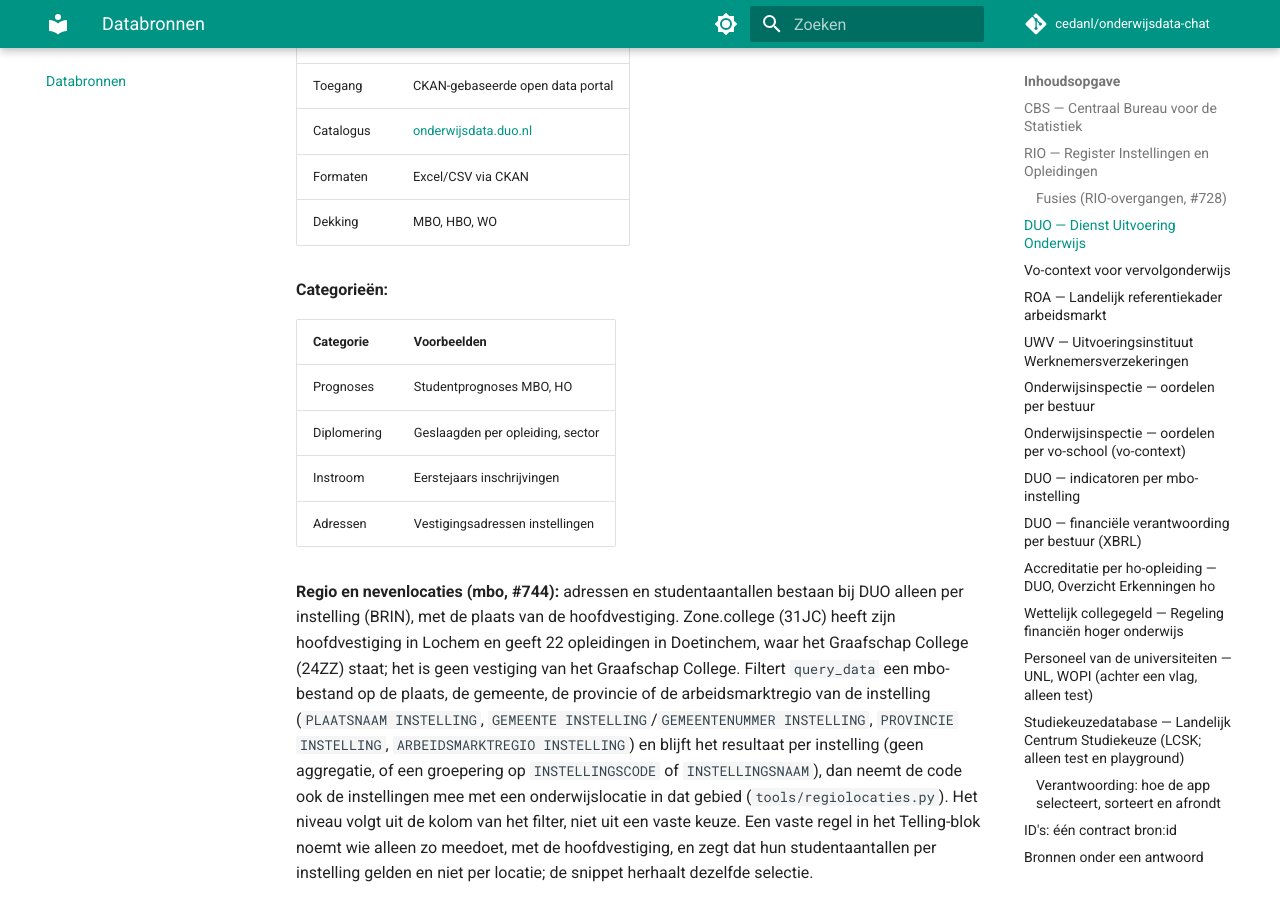
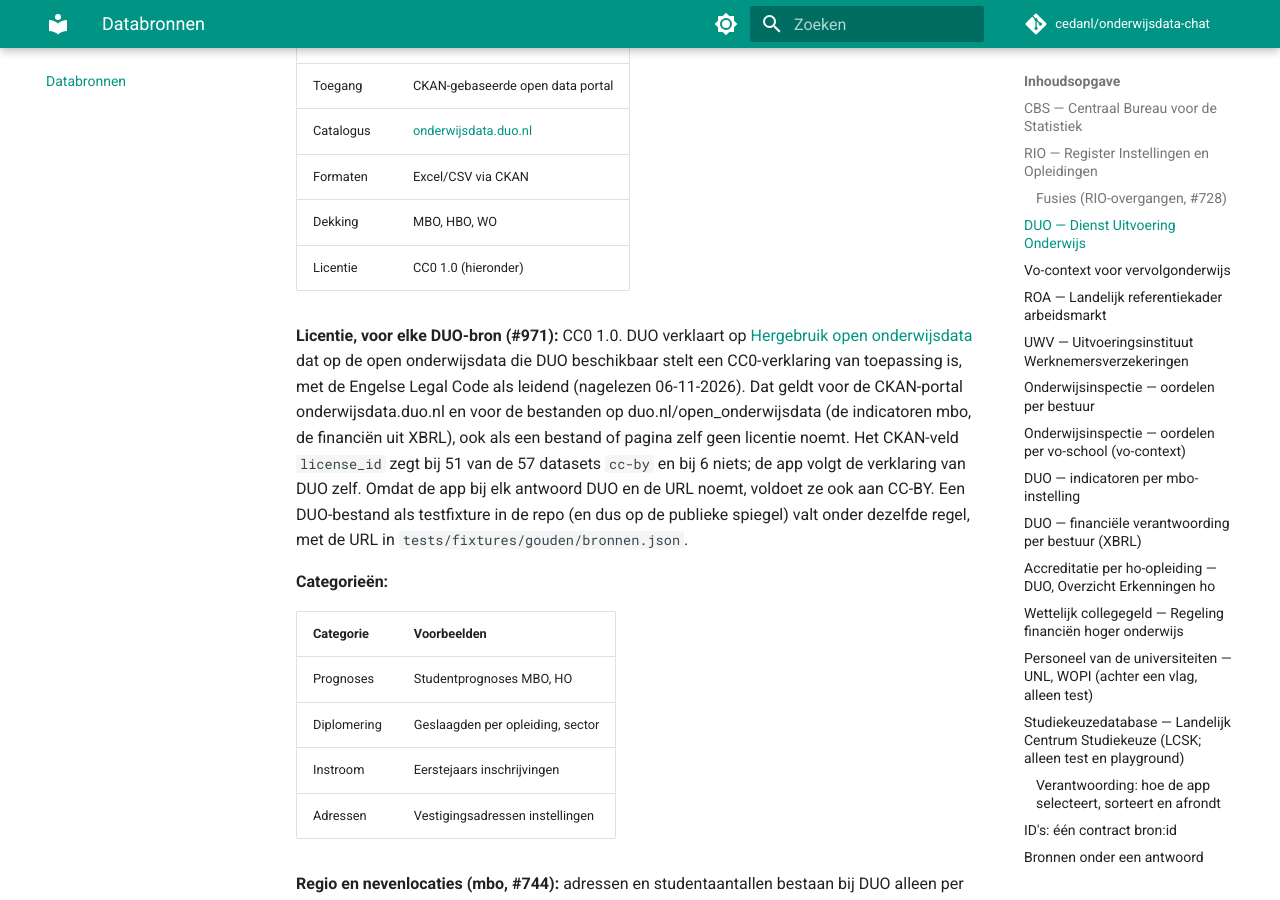
Before and after one commit to cedanl/onderwijsdata-chat, an MkDocs documentation site: the page built from docs/databronnen.md, in a window 1280 px wide and 900 px high, scrolled down 3961 px. Built offline with MkDocs 1.6.1 and Material for MkDocs 9.7.7, drawn with Linux system fonts in a browser that asks for light colours; comment, search, counter and statistics services are not loaded; some of the changed text lies outside the part shown.

Commit message:
docs(licentie): een regel voor elke DUO-bron, CC0
DUO's hergebruikpagina (nagelezen 06-11) verklaart CC0 voor de open
onderwijsdata; de mbo-indicatoren stonden als 'navraag loopt', de
accreditatie als CC-BY (het CKAN-veld). Nu een regel in databronnen.md en
een constante DUO_LICENTIE voor financien en accreditatie.

Refs #971

Co-Authored-By: Claude Opus 5.5 <noreply@anthropic.com>
Claude-Session: https://claude.ai/code/session_01Q6io2NcRYib8GdgGR9FoeG

```diff
--- a/docs/databronnen.md
+++ b/docs/databronnen.md
@@ -99,6 +99,16 @@ hbo en wo niets aan toe (onderzoek 04-11-2026, no-go): de chat gebruikt alleen R
 | Catalogus | [onderwijsdata.duo.nl](https://onderwijsdata.duo.nl) |
 | Formaten | Excel/CSV via CKAN |
 | Dekking | MBO, HBO, WO |
+| Licentie | CC0 1.0 (hieronder) |
+
+**Licentie, voor elke DUO-bron (#971):** CC0 1.0. DUO verklaart op
+[Hergebruik open onderwijsdata](https://duo.nl/open_onderwijsdata/veelgestelde-vragen/hergebruik.jsp) dat op de open
+onderwijsdata die DUO beschikbaar stelt een CC0-verklaring van toepassing is, met de Engelse Legal Code als leidend
+(nagelezen 06-11-2026). Dat geldt voor de CKAN-portal onderwijsdata.duo.nl en voor de bestanden op
+duo.nl/open_onderwijsdata (de indicatoren mbo, de financiën uit XBRL), ook als een bestand of pagina zelf geen licentie
+noemt. Het CKAN-veld `license_id` zegt bij 51 van de 57 datasets `cc-by` en bij 6 niets; de app volgt de verklaring van
+DUO zelf. Omdat de app bij elk antwoord DUO en de URL noemt, voldoet ze ook aan CC-BY. Een DUO-bestand als testfixture
+in de repo (en dus op de publieke spiegel) valt onder dezelfde regel, met de URL in `tests/fixtures/gouden/bronnen.json`.
 
 **Categorieën:**
 
@@ -334,12 +344,13 @@ chat via `get_mbo_indicatoren`, alleen voor mbo-instellingen (#727).
 - **Weigeren in plaats van gokken:** de kolommen komen uit de koppen. Een onbekende kop, sheet, BRIN of
   vergelijkingsgroep, een percentage buiten 0–1, of een groepswaarde die binnen een groep verschilt (verwisselde
   kolommen) geeft een foutmelding zonder cijfers. Een HTML-foutpagina met HTTP 200 (soft 404) ook.
-- **Licentie:** DUO vermeldt geen licentie bij dit bestand; navraag loopt. De bronvermelding noemt DUO en de URL.
+- **Licentie:** CC0 1.0, zoals alle open onderwijsdata van DUO ([de regel](#duo-dienst-uitvoering-onderwijs)); het
+  bestand en indicatoren.jsp noemen zelf geen licentie. De bronvermelding noemt DUO en de URL.
 - **Bereikbaarheid:** `bron:ping` meet dagelijks of de bron bereikbaar is.
 
 | Eigenschap | Details |
 |------------|---------|
-| Toegang | duo.nl, open onderwijsdata (licentie nog niet bevestigd) |
+| Toegang | duo.nl, open onderwijsdata (CC0) |
 | Inhoud | Jaarresultaat, diplomaresultaat en nieuwe vsv'ers per mbo-instelling, met vergelijkingsgroep |
 | Formaat | xlsx, één editie per jaar, één keer per dag opgehaald |
 | Koppeling | Instellingscode (BRIN) uit het register |
@@ -380,10 +391,8 @@ In de chat via `get_bestuursfinancien`; in het pakket `onderwijsbronnen.duo.fina
   alleen met voorgangers die zelf als mbo-, hbo- of wo-bestuur in de verantwoording staan.
 - **Vaste voorbehouden:** het hele bestuur (ook vo), geen uitspraak over kwaliteit, verslagjaar = boekjaar en niet door
   een accountant gecontroleerd, één variant, een signaal is geen oordeel.
-- **Licentie:** CC0 1.0. De pagina van het bestand noemt geen licentie, maar op de open onderwijsdata van DUO rust een
-  CC0-verklaring ([Hergebruik open onderwijsdata](https://duo.nl/open_onderwijsdata/veelgestelde-vragen/hergebruik.jsp),
-  de Engelse Legal Code is leidend); het bestand staat op diezelfde site. Een schriftelijke bevestiging per bestand is er
-  niet. `LICENTIE_BEVESTIGD` in `tools/beschikbaarheid.py` staat daarom op True; op False geeft de tool op playground en
+- **Licentie:** CC0 1.0, zoals alle open onderwijsdata van DUO ([de regel](#duo-dienst-uitvoering-onderwijs)); de
+  pagina van het bestand noemt zelf geen licentie. Een schriftelijke bevestiging per bestand is er niet. `LICENTIE_BEVESTIGD` in `tools/beschikbaarheid.py` staat daarom op True; op False geeft de tool op playground en
   productie weer alleen een melding, en bepaalt dezelfde regel de status in search_catalog (dan `alleen_catalogus`), de
   suggestievragen op het startscherm en de tellingen (#956).
 - **Citaties, telling en export (#956):** elk getal uit de tool krijgt een citatie (ook met decimale komma); de tabel
@@ -403,7 +412,8 @@ In de chat via `get_bestuursfinancien`; in het pakket `onderwijsbronnen.duo.fina
 
 ## Accreditatie per ho-opleiding — DUO, Overzicht Erkenningen ho
 
-DUO publiceert dagelijks de erkende ho-opleidingen per instelling (`overzicht-erkenningen-ho`, CC-BY), met de datums
+DUO publiceert dagelijks de erkende ho-opleidingen per instelling (`overzicht-erkenningen-ho`, CC0 zoals elke
+[DUO-bron](#duo-dienst-uitvoering-onderwijs); CKAN meldt `cc-by`), met de datums
 die de NVAO of de minister over de accreditatie vastlegt (toelichting v1.8). In de chat via `get_accreditatie`, per
 hbo- of wo-opleiding (#726, stap A).
 - **Geen oordeel:** het overzicht bevat geen NVAO-oordeel (voldoende, goed, excellent), geen besluittekst en geen
@@ -415,7 +425,7 @@ hbo- of wo-opleiding (#726, stap A).
 
 | Eigenschap | Details |
 |------------|---------|
-| Toegang | onderwijsdata.duo.nl, open data (CC-BY), via het gewone DUO-laadpad |
+| Toegang | onderwijsdata.duo.nl, open data (CC0), via het gewone DUO-laadpad |
 | Inhoud | Erkenning en accreditatiedatums per instelling en opleiding (CROHO) |
 | Formaat | CSV, dagelijks bijgewerkt |
 | Koppeling | `INSTELLINGSCODE` = instellingscode uit het register; `ERKENDEOPLEIDINGSCODE` = CROHO, vijf cijfers |
--- a/docs/tools.md
+++ b/docs/tools.md
@@ -533,7 +533,7 @@ verantwoording uit XBRL (#935, besluit op #725; `tools/financien.py`, bron en re
 De accreditatiedatums van één hbo- of wo-opleiding bij één instelling, uit DUO's Overzicht Erkenningen ho (#726 stap A,
 `tools/accreditatie.py`).
 - **Route:** de code zoekt de instelling in het register en laadt het erkenningenbestand via `get_duo_data`
-  (`overzicht-erkenningen-ho`, bestand 0; CC-BY, dagelijks bijgewerkt). De opleiding zoekt ze op CROHO-code (vijf
+  (`overzicht-erkenningen-ho`, bestand 0; CC0 zoals elke DUO-bron, dagelijks bijgewerkt). De opleiding zoekt ze op CROHO-code (vijf
   cijfers met voorloopnullen: `4181` is `04181`) of op naam, met dezelfde resolutie als geslacht per opleiding
   (`tools/geslacht_opleiding.py`). Passen er meer opleidingen, dan noemt de melding ze met niveau en code.
 - **Resultaat:** per datum die DUO registreert de datum en zijn betekenis, uit code:
```
Also changed, not shown: 4 other files.
